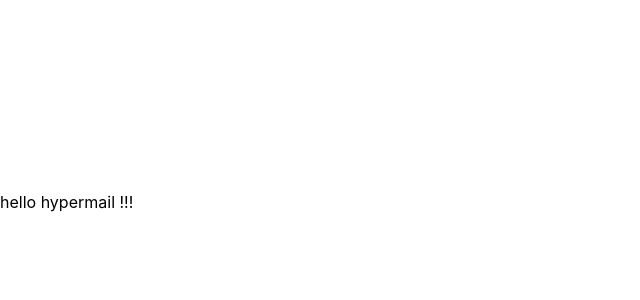
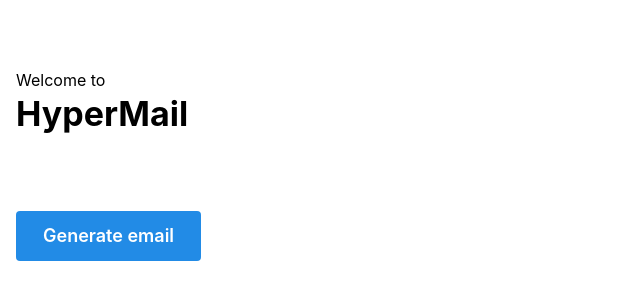
Before and after one commit to CU-Hyperloop/HyperMail, a React (Vite) app in the folder frontend/: page / in a window 1280 px wide. Shown: the part 198-498 px from the top of the page, without its empty margins (0-640 px from the left). Built offline with nearby package versions, Linux system fonts and the light colour scheme.

Commit message:
creating pages

```diff
--- a/frontend/src/App.tsx
+++ b/frontend/src/App.tsx
@@ -2,6 +2,10 @@ import '@mantine/core/styles.css';
 
 import { MantineProvider } from '@mantine/core';
 import {BrowserRouter as Router, Route, Routes,  } from 'react-router';
+
+
+import Home from './pages/Home';
+import EmailGenerator from './pages/EmailGenerator';
 
 export default function App() {
   return (
@@ -9,7 +13,8 @@ export default function App() {
 
     <Router>
       <Routes>
-        <Route path="/" element={<div>hello hypermail !!!</div>} />
+        <Route path="/" element={<Home/>}/>
+        <Route path="/generate" element={<EmailGenerator/>}/>
       </Routes>
     </Router>
 
--- /dev/null
+++ b/frontend/src/pages/EmailGenerator.tsx
@@ -0,0 +1,12 @@
+import { Button, Container, Title, Text, Stack } from '@mantine/core';
+
+
+export default function EmailGenerator() {
+  return (
+    <Container className="home-container">
+      <Title className="animated-title">Email Generator</Title>
+
+
+    </Container>
+  );
+};
--- /dev/null
+++ b/frontend/src/pages/Home.tsx
@@ -0,0 +1,17 @@
+import { Button, Container, Title, Text, Stack } from '@mantine/core';
+import { Link } from 'react-router';
+
+export default function Home() {
+  return (
+    <Container className="home-container">
+      <Text className="welcome">Welcome to</Text>
+      <Title className="animated-title">HyperMail</Title>
+      <Stack h={200} bg="var(--mantine-color-body)" align="stretch" justify="center" gap="md">
+        <Button component={Link} to="/generate" size="lg" >
+          Generate email
+        </Button>
+      </Stack>
+
+    </Container>
+  );
+};
```
